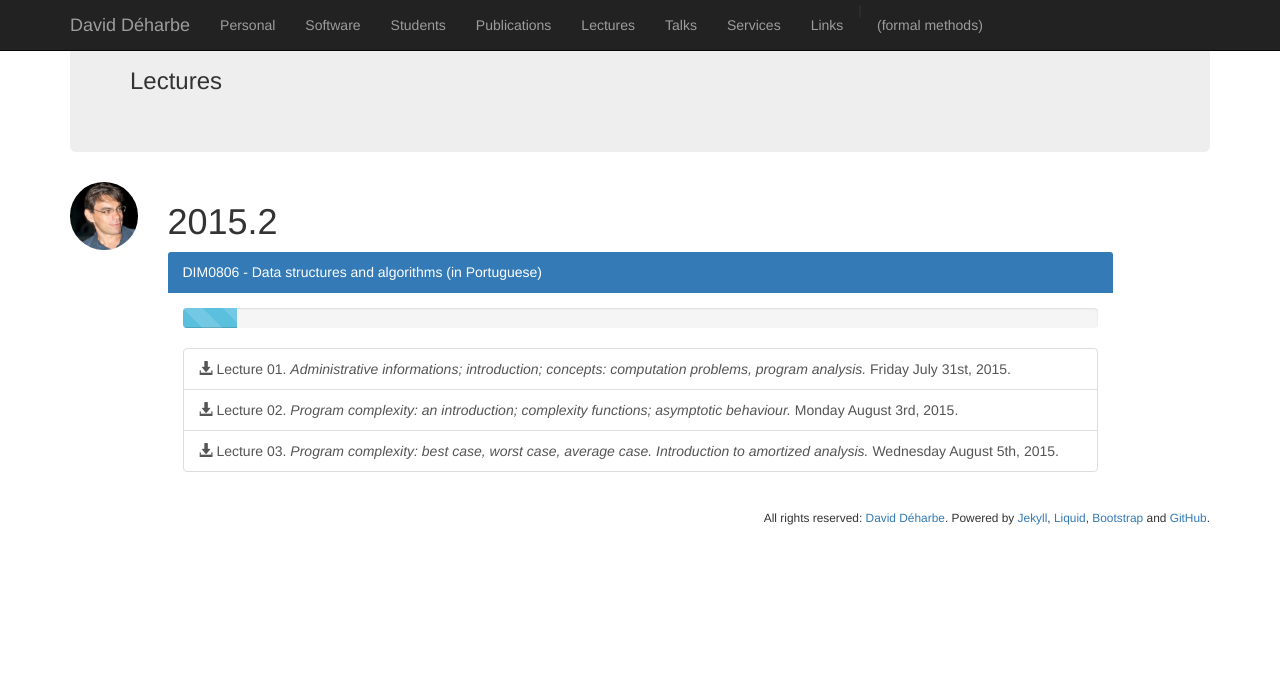
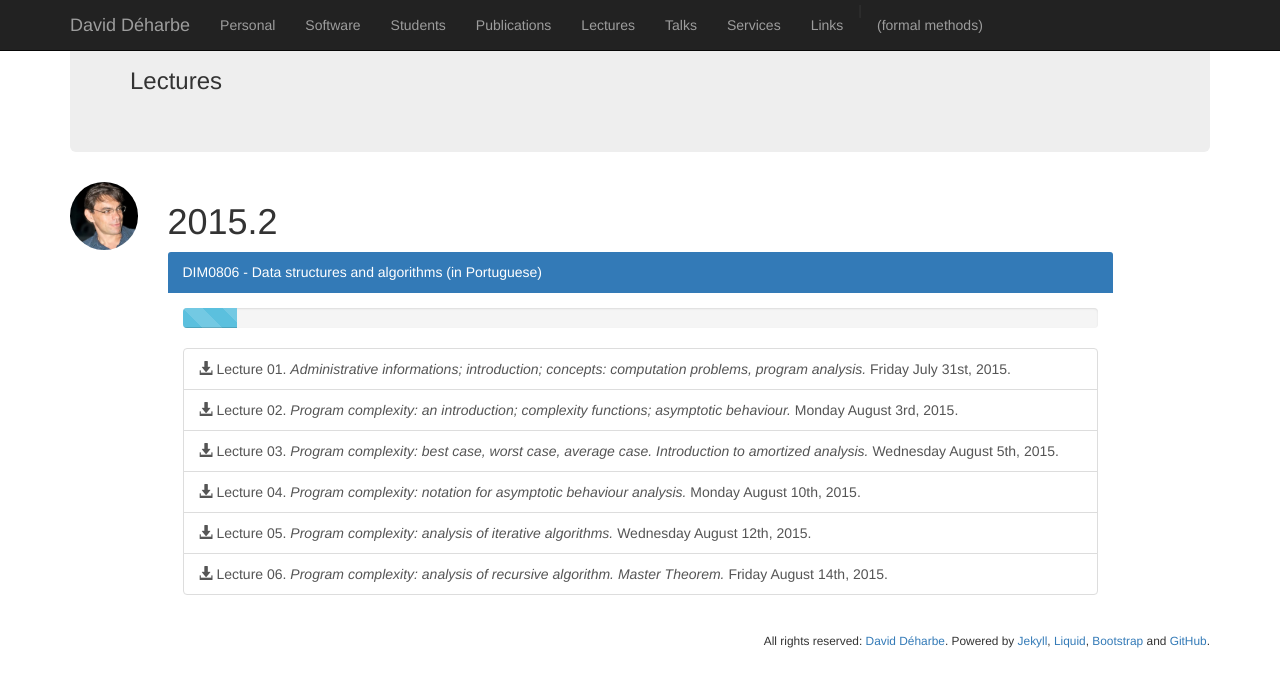
Before and after one commit to DavidDeharbe/DavidDeharbe.github.io, a Jekyll site: the page built from lectures.html, in a window 1280 px wide. Shown: the top 687 px of the page. Built offline with Jekyll 4.4.1, drawn with Linux system fonts in a browser that asks for light colours; Markdown is read by kramdown in place of the engine named in the settings.

Commit message:
lec/2015.2/dim0806 - L.4,5,6

```diff
--- a/lectures.html
+++ b/lectures.html
@@ -15,13 +15,16 @@ sitemap:
     <div class="progress">
       <div class="progress-bar progress-bar-info progress-bar-striped" role="progressbar" aria-valuenow="2"
 	aria-valuemin="0" aria-valuemax="36" style="width:6%">
-	<span class="sr-only">8% Complete</span>
+	<span class="sr-only">16% Complete</span>
       </div>
     </div>
     <div class="list-group">
       <a href="{{ site.url }}/downloads/lectures/2015.2/dim0806/aula01.pdf" class="list-group-item"><span class="glyphicon glyphicon-download-alt"></span> Lecture 01. <i>Administrative informations; introduction; concepts: computation problems, program analysis.</i> Friday July 31st, 2015.</a>
       <a href="{{ site.url }}/downloads/lectures/2015.2/dim0806/aula02.pdf" class="list-group-item"><span class="glyphicon glyphicon-download-alt"></span> Lecture 02. <i>Program complexity: an introduction; complexity functions; asymptotic behaviour.</i> Monday August 3rd, 2015.</a>
       <a href="{{ site.url }}/downloads/lectures/2015.2/dim0806/aula03.pdf" class="list-group-item"><span class="glyphicon glyphicon-download-alt"></span> Lecture 03. <i>Program complexity: best case, worst case, average case. Introduction to amortized analysis.</i> Wednesday August 5th, 2015.</a>
+      <a href="{{ site.url }}/downloads/lectures/2015.2/dim0806/aula04.pdf" class="list-group-item"><span class="glyphicon glyphicon-download-alt"></span> Lecture 04. <i>Program complexity: notation for asymptotic behaviour analysis.</i> Monday August 10th, 2015.</a>
+      <a href="{{ site.url }}/downloads/lectures/2015.2/dim0806/aula05.pdf" class="list-group-item"><span class="glyphicon glyphicon-download-alt"></span> Lecture 05. <i>Program complexity: analysis of iterative algorithms.</i> Wednesday August 12th, 2015.</a>
+      <a href="{{ site.url }}/downloads/lectures/2015.2/dim0806/aula06.pdf" class="list-group-item"><span class="glyphicon glyphicon-download-alt"></span> Lecture 06. <i>Program complexity: analysis of recursive algorithm. Master Theorem.</i> Friday August 14th, 2015.</a>
     </div>
   </div>
 </div>
```
Also changed, not shown: 3 other files.
